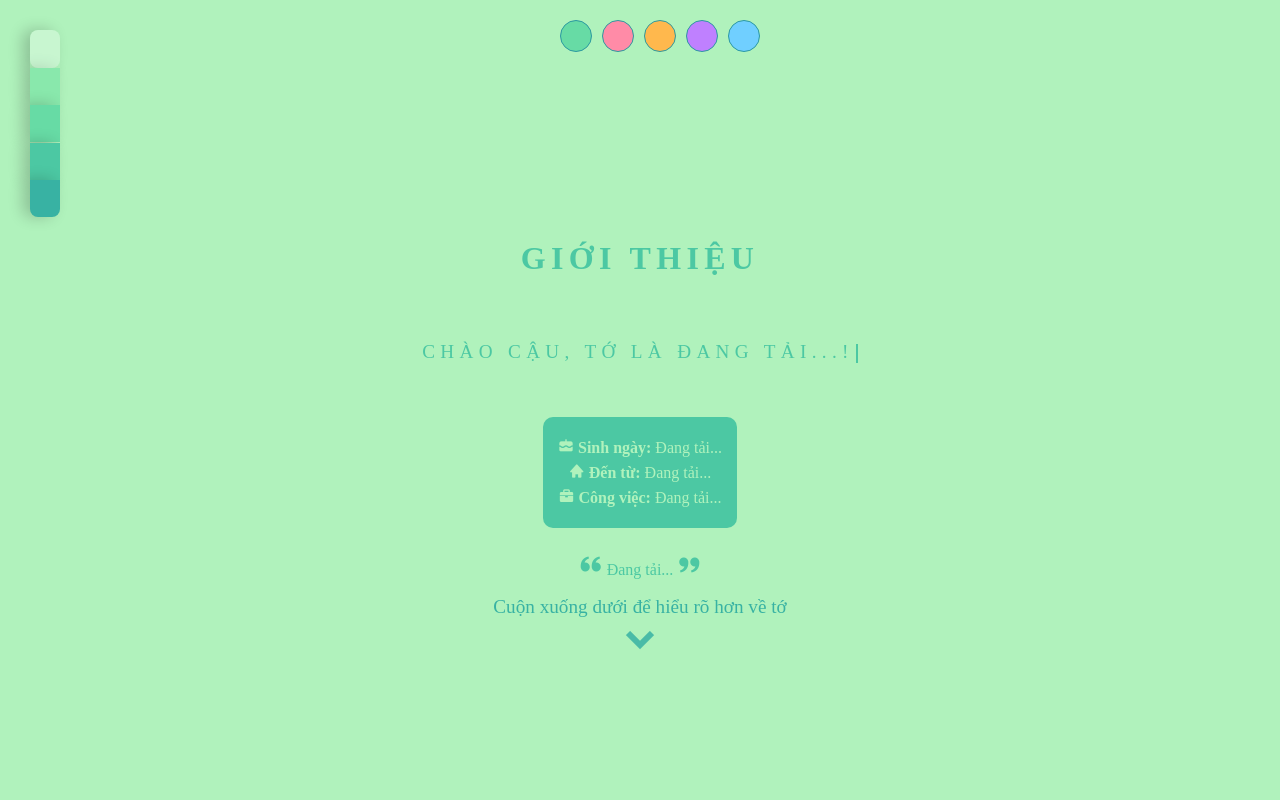
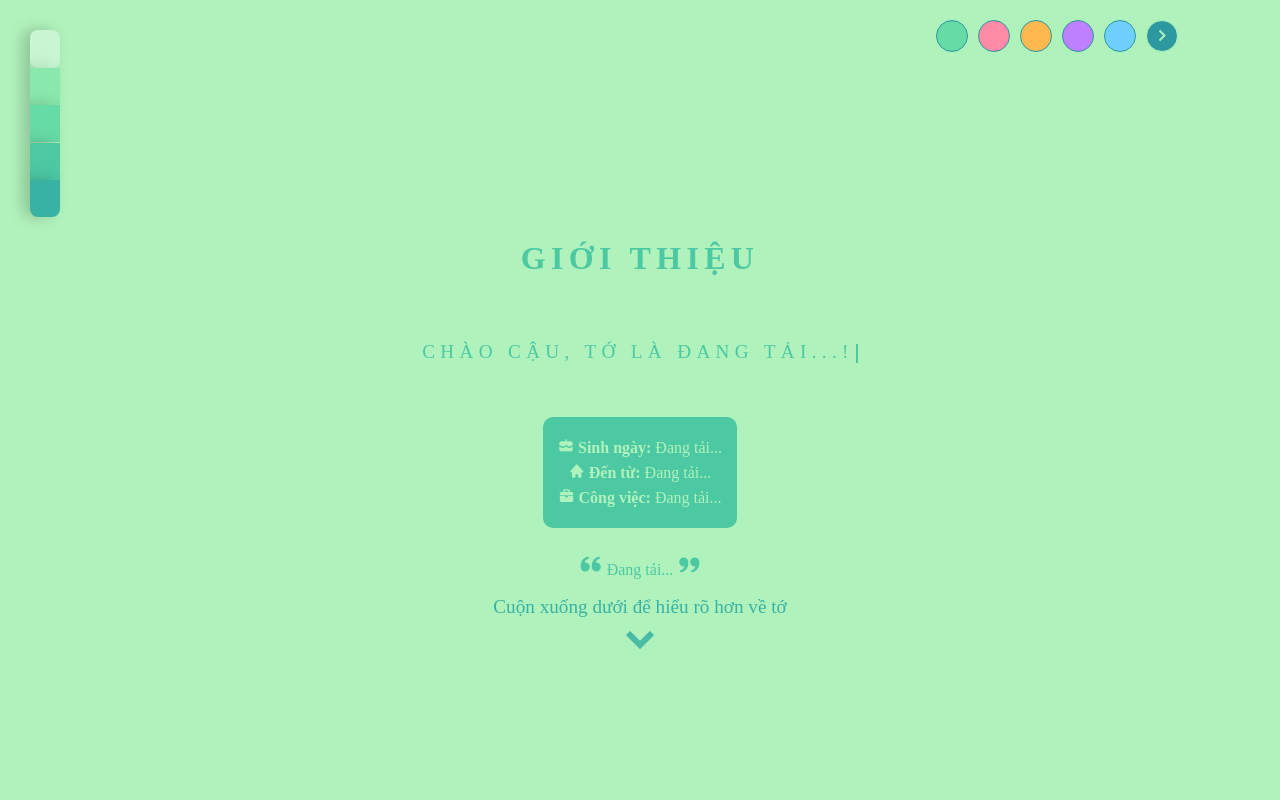
Before and after one commit to Fhonq-22/Fhonq-22.github.io, a plain HTML site: page index.html in a window 1280 px wide. Shown: the top 800 px of the page. Drawn offline with nearby package versions, Linux system fonts and the light colour scheme; no server answers; a web font is replaced by a local one.

Commit message:
cập nhật

```diff
--- a/css/style.css
+++ b/css/style.css
@@ -45,17 +45,16 @@ content h2 {
 
 
 
-/* Style khối chọn màu */
 .theme-picker {
   position: fixed;
-  top: 0px;
-  background: none;
-  left: 50vw;
-  transform: translateX(-50%);
+  top: 20px;
+  right: 8%;
   display: flex;
+  align-items: center;
+  justify-content: right;
   gap: 10px;
-  margin: 20px;
   z-index: 2;
+  min-width: 70%;
 }
 
 .theme-swatch {
@@ -64,30 +63,45 @@ content h2 {
   border-radius: 50%;
   cursor: pointer;
   border: 1px solid var(--color-06);
-  transition: transform 0.2s;
+  transition: transform 0.4s ease, opacity 0.4s ease;
 }
+
+.theme-swatch.hide {
+  transform: translateX(60px);
+  opacity: 0;
+  pointer-events: none;
+}
+
 
 .theme-swatch:hover {
   transform: scale(1.2);
 }
 
-/* Màu nền đại diện cho từng tone */
-.theme-swatch.green {
-  background-color: #67DBA5;
+button.theme-toggle {
+  background: var(--color-06);
+  color: var(--color-01);
+  width: 32px;
+  height: 32px;
+  border: 1px solid var(--color-01);
+  border-radius: 50%;
+  width: 32px;
+  height: 32px;
+  cursor: pointer;
+  transition: transform 0.2s;
 }
 
-.theme-swatch.pink {
-  background-color: #FF8BA7;
+.theme-toggle:hover {
+  transform: scale(1.2);
 }
 
-.theme-swatch.orange {
-  background-color: #FFB84D;
+.theme-toggle i {
+  font-size: 24px;
+  transition: transform 0.3s ease-in-out;
 }
 
-.theme-swatch.purple {
-  background-color: #BF80FF;
-}
-
-.theme-swatch.blue {
-  background-color: #70CFFF;
-}
+/* Các màu đại diện */
+.theme-swatch.green  { background-color: #67DBA5; }
+.theme-swatch.pink   { background-color: #FF8BA7; }
+.theme-swatch.orange { background-color: #FFB84D; }
+.theme-swatch.purple { background-color: #BF80FF; }
+.theme-swatch.blue   { background-color: #70CFFF; }
--- a/index.html
+++ b/index.html
@@ -15,7 +15,10 @@
     <div class="theme-swatch orange" data-theme="orange"></div>
     <div class="theme-swatch purple" data-theme="purple"></div>
     <div class="theme-swatch blue" data-theme="blue"></div>
-</div>
+    <button class="theme-toggle">
+      <i class="bx bx-chevron-right"></i>
+    </button>
+  </div>
 
   <nav>
     <div class="reference"></div>
--- a/js/script.js
+++ b/js/script.js
@@ -88,7 +88,13 @@ setTimeout(() => {
 
 window.addEventListener('resize', updateMenuHeights);
 
+
+
 const swatches = document.querySelectorAll('.theme-swatch');
+const toggleBtn = document.querySelector('.theme-toggle');
+let hidden = false;
+
+// Bấm vào swatch nào thì đổi theme
 swatches.forEach(swatch => {
   swatch.addEventListener('click', () => {
     const theme = swatch.dataset.theme;
@@ -96,3 +102,16 @@ swatches.forEach(swatch => {
     document.documentElement.classList.add(theme);
   });
 });
+
+// Ẩn/hiện các swatch có hiệu ứng
+toggleBtn.addEventListener('click', () => {
+  hidden = !hidden;
+  swatches.forEach(swatch => {
+    swatch.classList.toggle('hide', hidden);
+  });
+
+  // Thay đổi icon khi nhấn vào toggle
+  const icon = toggleBtn.querySelector('i');
+  icon.classList.toggle('bx-chevron-left', hidden);
+  icon.classList.toggle('bx-chevron-right', !hidden);
+});
```
